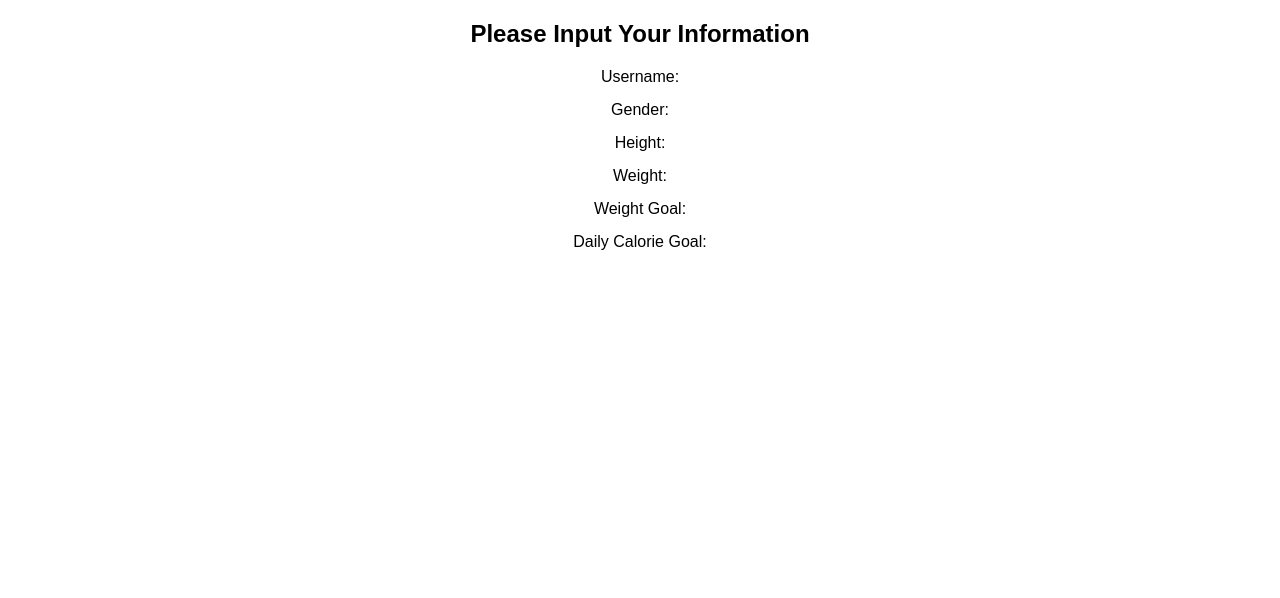
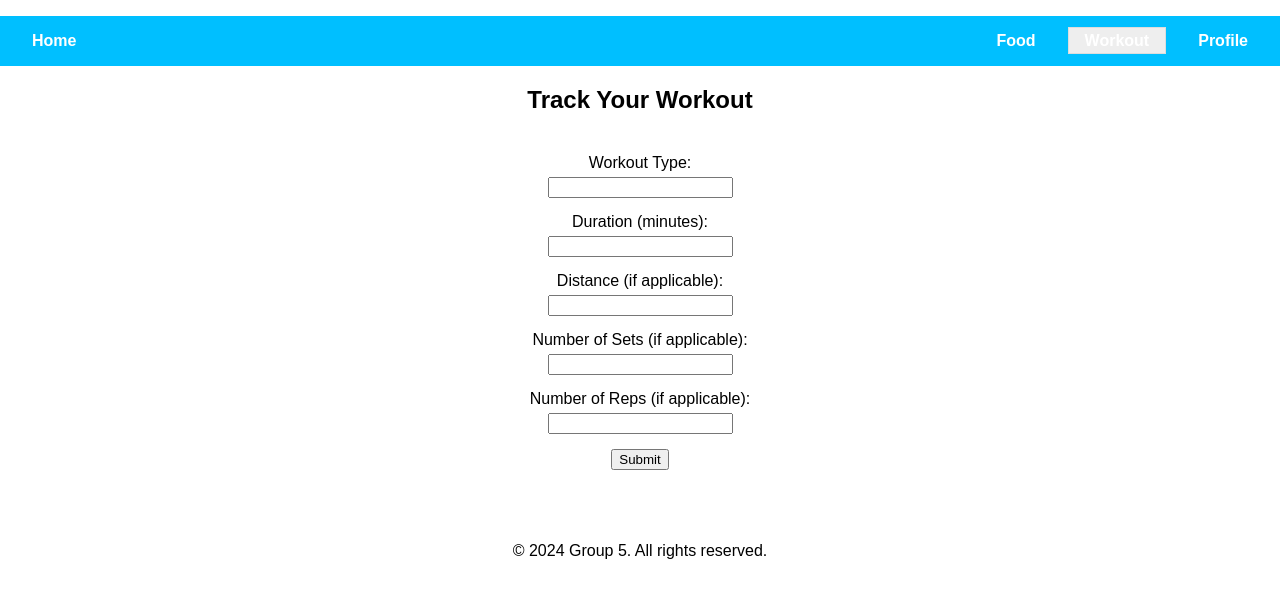
Before and after one commit to info340a-wi24/project-info-340-ab-group-5, a React (Create React App) app: page /workout in a window 1280 px wide. Shown: the top 598 px of the page. Built offline with nearby package versions, Linux system fonts and the light colour scheme.

Commit message:
Workout Page

```diff
--- a/src/App.js
+++ b/src/App.js
@@ -13,7 +13,7 @@ function App(props)
 {
     const [calories, setCalories] = useState(0);
     const [workoutTime, setWorkoutTime] = useState(0);
-    const [userIsLoggedIn, setUserIsLoggedIn] = useState(false);
+    const [userIsLoggedIn, setUserIsLoggedIn] = useState(true);
 
     function RequireSignIn(props)
     {
--- a/src/Workout.js
+++ b/src/Workout.js
@@ -9,6 +9,7 @@ export default function Workout(props) {
     reps: '',
   });
   const [submitted, setSubmitted] = useState(false);
+  const today = new Date().toLocaleDateString();
 
   const handleChange = (event) => {
     setWorkoutData({
@@ -36,9 +37,12 @@ export default function Workout(props) {
 
   return (
     <div className="workout-container">
+      <div className="top-background"></div>
+      <section className="content-container">
       {submitted ? (
         <section className="submitted-info">
           <h2>Your Workout Information</h2>
+          <p>Date: {today}</p>
           <p>Workout Type: {workoutData.workoutType}</p>
           <p>Duration: {workoutData.duration} minutes</p>
           <p>Distance: {workoutData.distance}</p>
@@ -110,6 +114,7 @@ export default function Workout(props) {
           </section>
         </main>
       )}
+      </section>
       <footer>
         <p>&copy; 2024 Group 5. All rights reserved.</p>
       </footer>
```
Also changed, not shown: src/index.css (line endings or trailing spaces).
